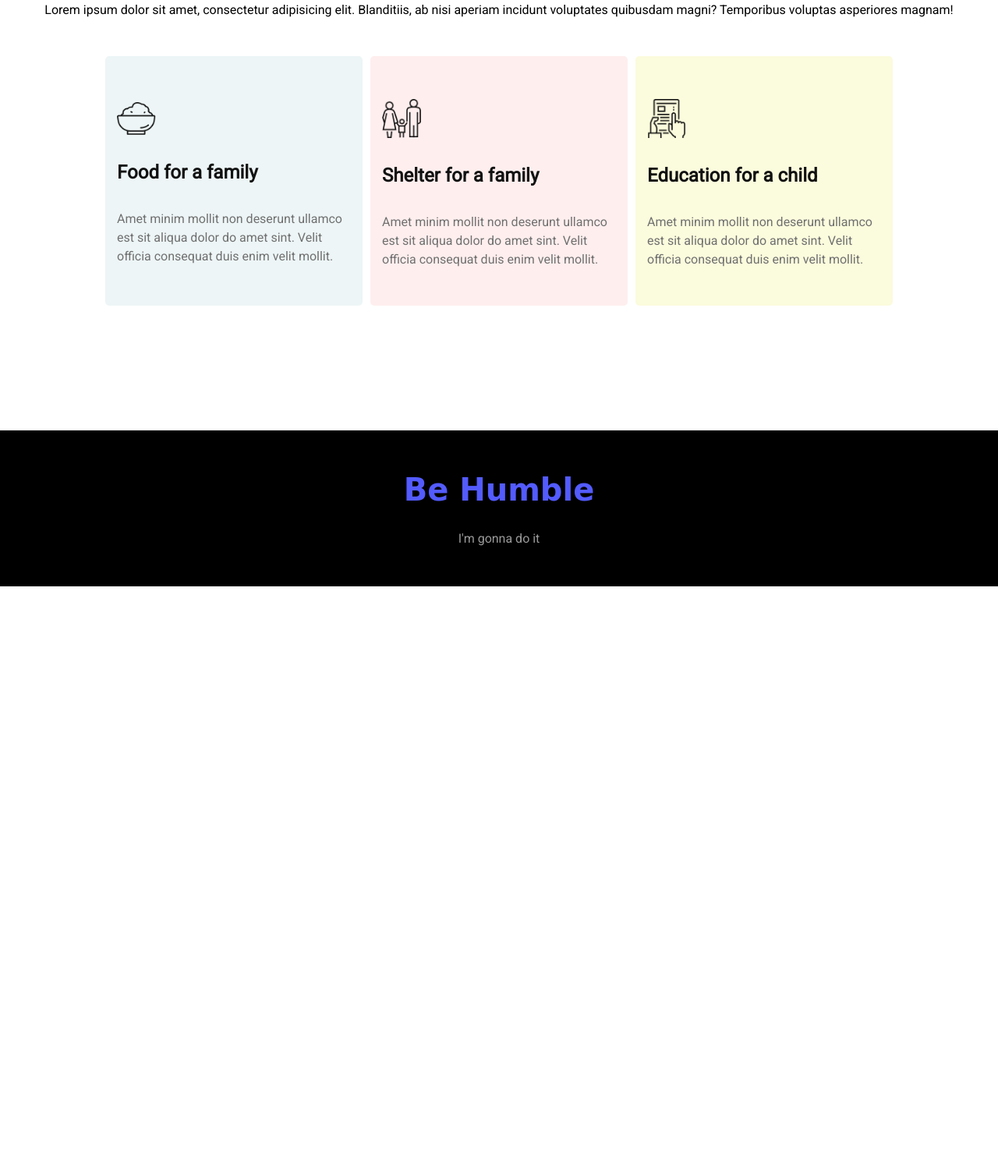
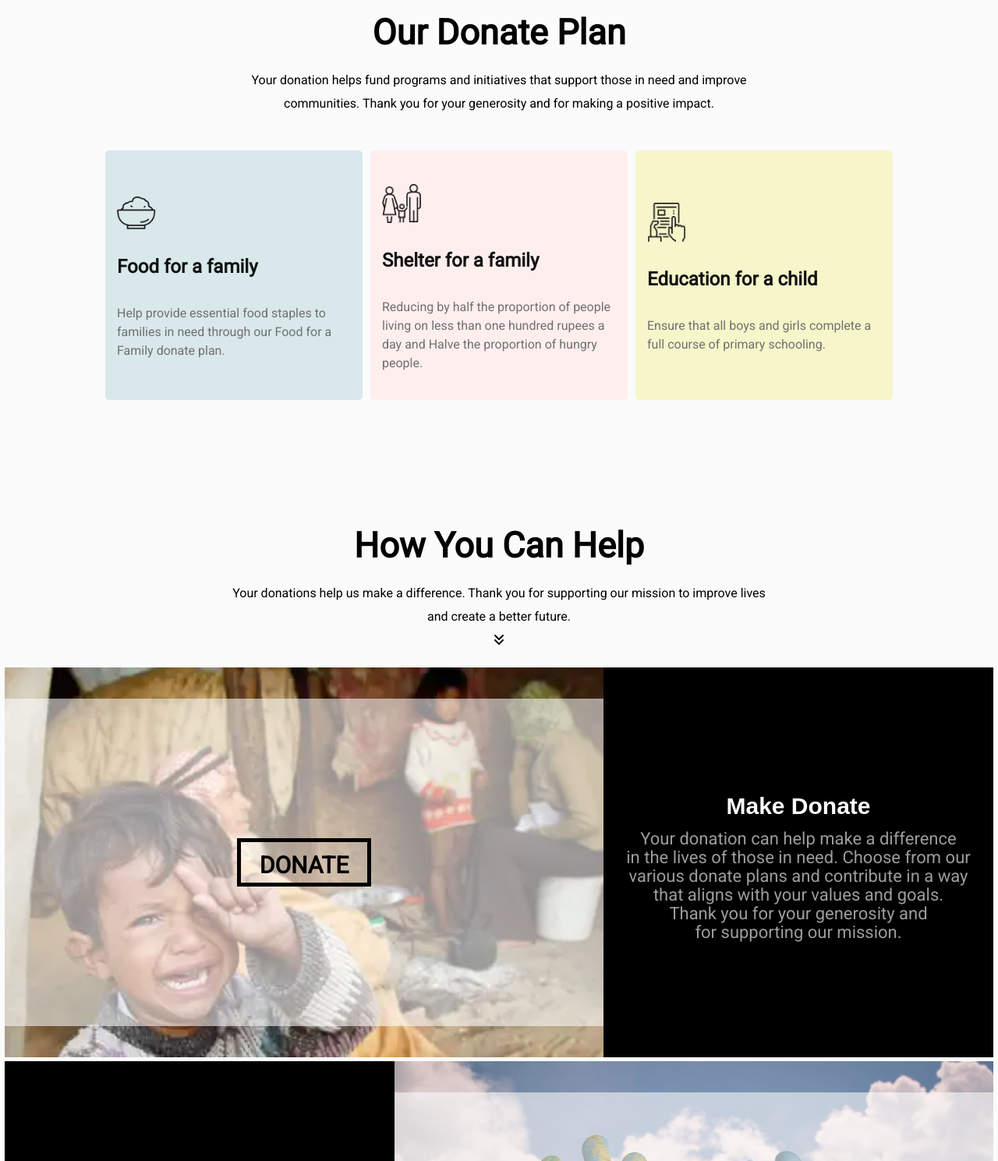
Before and after one commit to abdullahbinrowshan/s-t-first--assignment, a plain HTML site: page index.html in a window 1280 px wide. Shown: the part 1311-2800 px from the top of the page at 78% size. Before the commit the page ends 2063 px from the top, so only its background shows below. Drawn offline with Linux system fonts and the light colour scheme.

Commit message:
I thing everything is done Alhamdulillah

```diff
--- a/css/style.css
+++ b/css/style.css
@@ -1,10 +1,15 @@
 @import url('https://fonts.googleapis.com/css2?family=Roboto&display=swap');
+@import url('https://fonts.googleapis.com/css2?family=Lobster+Two:ital@1&family=Roboto&display=swap');
 
 * {
     margin: 0;
     padding: 0;
     /* box-sizing: border-box; */
     font-family: 'Roboto', sans-serif;
+}
+
+body{
+    background-color: rgba(220, 220, 220, 0.100);
 }
 
 .banner {
@@ -41,15 +46,17 @@
 }
 
 .btn>a {
+    text-decoration: none;
     letter-spacing: 1.5px;
     color: white;
 }
 
-.donate-today {
-    margin: 100px 0;
+.flex-container {
     display: flex;
     flex-direction: column;
     align-items: center;
+    gap: 25px;
+    margin: 120px 0;
 }
 
 .amnt-head-sctn {
@@ -58,12 +65,22 @@
     margin-bottom: 40px;
 }
 
-.amnt-head-sctn>h1,
-.donate-plan-head>h1 {
+.section-head {
+    max-width: 700px;
+    margin: auto;
+}
+
+.section-head>h1 {
     color: black;
     font-weight: 700;
     font-size: 45px;
     text-align: center;
+    margin-bottom: 20px;
+}
+
+.section-head p {
+    text-align: center;
+    line-height: 30px;
     margin-bottom: 20px;
 }
 
@@ -82,7 +99,7 @@
     border: none;
     width: 125px;
     height: 113px;
-    background: #FAFAFA;
+    background: rgba(79, 157, 166, 0.1);
     color: #707070;
     border-radius: 5px;
 }
@@ -93,27 +110,19 @@
 }
 
 #other-amount-input {
-    border: 1px solid rgba(128, 128, 128, 0.353);
+    border: 2px solid rgb(79, 157, 166);
     border-style: none none solid;
     font-weight: 400;
     font-size: 18px;
     line-height: 28px;
     text-align: center;
+    background-color: rgba(220, 220, 220, 0.100);
     color: #B3B3B3;
     min-width: 700px;
-    margin-bottom: 20px;
-}
-
-.donate-plan {
-    display: flex;
-    flex-direction: column;
-    align-items: center;
-    gap: 50px;
-    margin: 120px 0;
 }
 
 .plan-box:first-child {
-    background: rgba(79, 157, 166, 0.1);
+    background: rgba(79, 157, 166, 0.2);
 }
 
 .plan-box:nth-child(2) {
@@ -121,7 +130,7 @@
 }
 
 .plan-box:last-child {
-    background: rgba(232, 232, 88, 0.2);
+    background: rgba(232, 232, 88, 0.3);
 }
 
 .plan-box {
@@ -154,16 +163,120 @@
     color: #707070;
 }
 
-.the-footer {
+.how-can-help  {
+    display: flex;
+    flex-direction: column;
+    justify-content: center;
+}
+
+.how-can-help div:nth-child(1n+2) {
+    display: flex;
+    justify-content: center;
+    height: 500px;
+    margin-bottom: 5px;
+}
+
+.how-can-help>div>.how-help-bg {
+    background-image: url(../photos/hands-world-map.jpg);
+    background-size: cover;
+    background-repeat: no-repeat;
+    background-position: center;
+    width: 60%;
+}
+
+#palestinian-boy {
+    background-image: url(../photos/Palestinian-boy.webp);
+}
+
+.how-help-bg>div {
     display: flex;
     justify-content: center;
     align-items: center;
+    background-color: rgba(255, 255, 255, 0.564);
     width: 100%;
+    margin-top: 40px;
+    height: 420px;
+}
+
+.how-help-bg button {
+    border: black solid 5px;
+    padding: 12px 24px 40px;
+    background-color: rgba(0, 0, 0, 0);
+    min-width: 110px;
+    height: 16px;
+    transition: 0.5s;
+}
+
+.how-help-bg button:hover {
+    transform: scale(1.1);
+}
+
+.how-help-bg button>a {
+    font-size: 30px;
+    font-weight: 700;
+    color: #000;
+    text-decoration: none;
+}
+
+.how-can-help .be-proud {
+    display: flex;
+    flex-direction: column;
+    justify-content: center;
+    align-items: center;
+    text-align: center;
+    height: 100%;
+    min-width: 500px;
+    background: rgb(0, 0, 0);
+    color: white;
+    word-wrap: break-word;
+}
+
+.be-proud>h3 {
+    font-family: sans-serif;
+    font-size: 30px;
+    line-height: 60px;
+}
+
+.be-proud p {
+    color: rgb(156, 156, 156);
+    font-size: 22px;
+    line-height: 24px;
+}
+
+.get-update-main {
+    width: 809px;
     height: 200px;
+    background: rgba(79, 157, 166, 0.2);
+}
+
+.get-update-main>form {
+    display: flex;
+    justify-content: center;
+    margin-top: 80px;
+}
+
+.get-update-main>form>input {
+    font-size: 18px;
+    width: 255px;
+    height: 33px;
+    padding: 7px 20px;
+    border: none;
+}
+
+.search-btn {
+    width: 157px;
+    height: 48px;
+    border-radius: 0 5px 5px 0;
+}
+
+.the-footer {
+    width: 100%;
+    height: 170px;
     background-color: black;
     font-family: monospace;
     font-weight: 200;
     color: rgb(154, 154, 154);
+    padding-top: 60px;
 }
 
 .the-footer div {
@@ -175,6 +288,6 @@
 
 .the-footer>div h1 {
     font-size: 40px;
-    font-family: cursive;
-    color: rgb(83, 91, 255);
+    font-family: 'Lobster Two', cursive;
+    color: rgba(79, 157, 166, 0.777);
 }
--- a/index.html
+++ b/index.html
@@ -6,7 +6,11 @@
     <meta http-equiv="X-UA-Compatible" content="IE=edge">
     <meta name="viewport" content="width=device-width, initial-scale=1.0">
     <link rel="stylesheet" href="css/style.css">
+    <link rel="shortcut icon" href="./photos/fundraising-favicon.png" type="image/x-icon">
     <title>Donate Today</title>
+    <link href="https://cdnjs.cloudflare.com/ajax/libs/font-awesome/6.1.1/css/all.min.css"
+        integrity="sha512-KfkfwYDsLkIlwQp6LFnl8zNdLGxu9YAA1QvwINks4PhcElQSvqcyVLLD9aMhXd13uQjoXtEKNosOWaZqXgel0g=="
+        crossorigin="anonymous" referrerpolicy="no-referrer" rel="stylesheet" />
 </head>
 
 <body>
@@ -28,8 +32,8 @@
         </section>
     </header>
     <main>
-        <section class="donate-today">
-            <div class="amnt-head-sctn">
+        <section class="donate-today flex-container">
+            <div class="section-head">
                 <h1>Donate Today</h1>
                 <p>What do you do with so much money? Today you don't have much of the money you had yesterday.
                     <br>
@@ -50,40 +54,91 @@
                 <a style="text-decoration: none;" href="#" rel="noopener noreferrer">Donate Now</a>
             </button>
         </section>
-        <section class="donate-plan">
-            <div class="donate-plan-head">
+        <section class="donate-plan flex-container">
+            <div class="section-head">
                 <h1>Our Donate Plan</h1>
-                <p>Lorem ipsum dolor sit amet, consectetur adipisicing elit. Blanditiis, ab nisi aperiam incidunt
-                    voluptates quibusdam magni? Temporibus voluptas asperiores magnam!</p>
+                <p>Your donation helps fund programs and initiatives that support those in need and improve communities.
+                    Thank you for your generosity and for making a positive impact.</p>
             </div>
             <div class="donate-plan-main">
                 <div class="plan-box">
                     <div>
                         <img width="50" src="./icons/food.png" alt="">
                         <h2>Food for a family</h2>
-                        <p>Amet minim mollit non deserunt ullamco est sit aliqua dolor do amet sint. Velit officia
-                            consequat
-                            duis enim velit mollit.</p>
+                        <p>Help provide essential food staples to families in need through our Food for a Family donate
+                            plan.</p>
                     </div>
                 </div>
                 <div class="plan-box">
                     <div>
                         <img width="50" src="./icons/shelter.png" alt="">
                         <h2>Shelter for a family</h2>
-                        <p>Amet minim mollit non deserunt ullamco est sit aliqua dolor do amet sint. Velit officia
-                            consequat
-                            duis enim velit mollit.</p>
+                        <p>Reducing by half the proportion of people living on less than one hundred rupees a day and
+                            Halve the proportion of hungry people.</p>
                     </div>
                 </div>
                 <div class="plan-box">
                     <div>
                         <img width="50" src="./icons/Frame-1.png" alt="">
                         <h2>Education for a child</h2>
-                        <p>Amet minim mollit non deserunt ullamco est sit aliqua dolor do amet sint. Velit officia
-                            consequat
-                            duis enim velit mollit.</p>
+                        <p>Ensure that all boys and girls complete a full course of primary schooling.</p>
                     </div>
                 </div>
+            </div>
+        </section>
+        <section class="how-can-help">
+            <div class="section-head">
+                <h1>How You Can Help</h1>
+                <p>Your donations help us make a difference. Thank you for supporting our mission to improve lives and create a better future. <br>
+                    <i class="fa-solid fa-angles-down"></i>
+                </p>
+            </div>
+            <div>
+                <div id="palestinian-boy" class="how-help-bg">
+                    <div>
+                        <button><a href="#">DONATE</a></button>
+                    </div>
+                </div>
+                <div class="be-proud">
+                    <h3>Make Donate</h3>
+                    <p>Your donation can help make a difference <br>
+                        in the lives of those in need. Choose from our <br>
+                        various donate plans and contribute in a way <br>
+                        that aligns with your values and goals. <br>
+                        Thank you for your generosity and <br>
+                        for supporting our mission.</p>
+                </div>
+            </div>
+            <div>
+                <div class="be-proud">
+                    <h3>Tell Your Friends About Us</h3>
+                    <p>Spread the word about our organization and the <br>
+                        work we do. Share our website <br>
+                        and social media pages with your friends <br>
+                        and encourage them to get involved<br>
+                        and make a difference.Together, we can make <br>
+                         a bigger impact and reach more people in need. <br>
+                        Thank you for helping us raise awareness <br>
+                         and support for our cause.</p>
+                </div>
+                <div class="how-help-bg">
+                    <div>
+                        <button><a href="#">SHARE TO HALP</a></button>
+                    </div>
+                </div>
+            </div>
+        </section>
+        <section class="get-update flex-container">
+            <div class="section-head">
+                <h1>Get My Updates</h1>
+                <p>Stay up-to-date on our efforts and the impact of your donations by signing up for email updates. You'll receive regular updates on our progress and how your support is making a difference in the world.</p>
+            </div>
+            <div class="get-update-main">
+                <form>
+                    <input type="email" name="email" placeholder="Email">
+                    <button type="submit" class="search-btn btn"><a
+                            href="mailto:abdullahbinrowshan+donatetoday@gmail.com">Subscribe</a></button>
+                </form>
             </div>
         </section>
     </main>
```
Also changed, not shown: icons/blood.svg (deleted), icons/bus.svg (deleted), icons/clothes.svg (deleted), icons/icon11.svg (deleted), icons/icon13.svg (deleted), icons/icon4.svg (deleted), icons/icon5.svg (deleted), icons/icon6.svg (deleted), icons/icon7.svg (deleted), icons/icon8.svg (deleted), icons/icon9.svg (deleted), icons/medicine.svg (deleted), photos/Palestinian-boy.webp (added), photos/fundraising-favicon.png (added), 1 more files.
